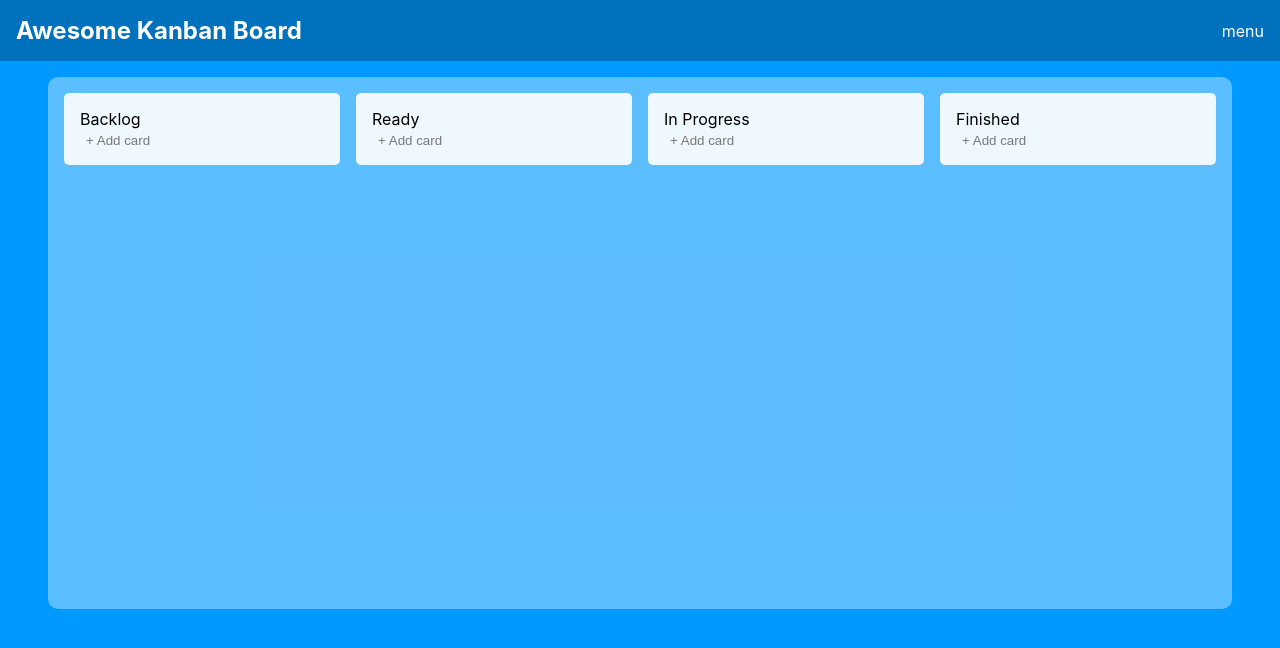
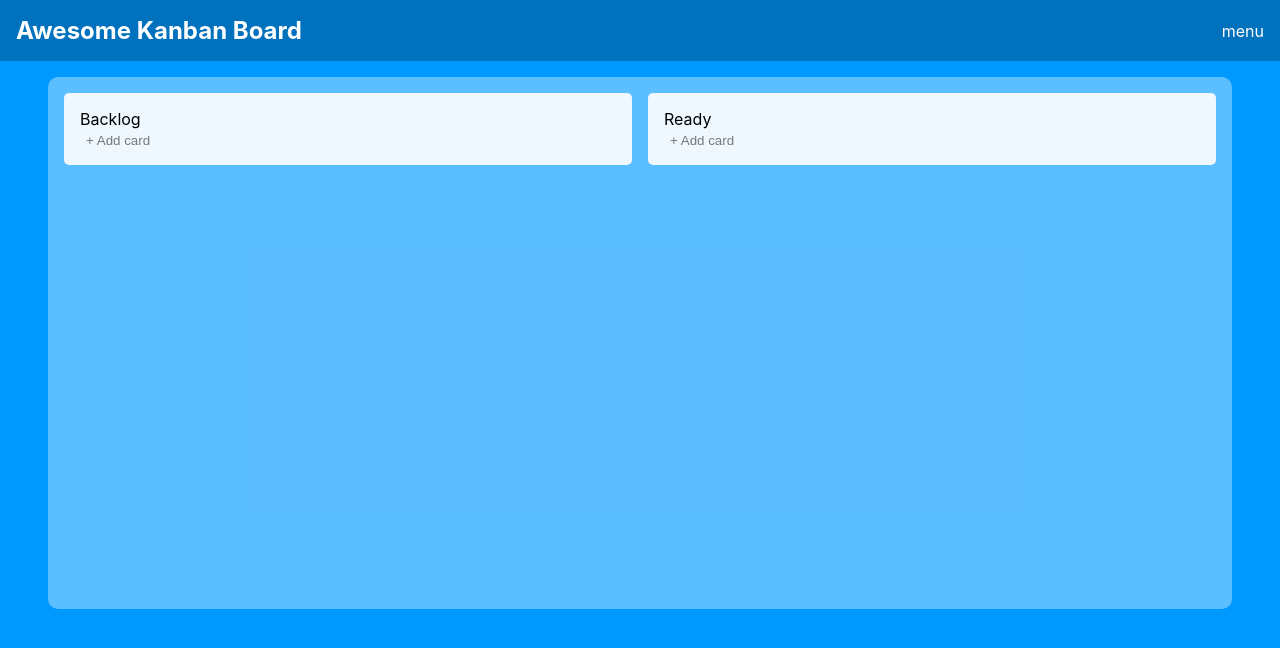
Before and after one commit to avkravchenko/kanban-board, a React (Create React App) app in the folder my-kanban-board/: page / in a window 1280 px wide. Shown: the top 648 px of the page. Built offline with nearby package versions, Linux system fonts and the light colour scheme.

Commit message:
need to find out how to change localstorage for c2

```diff
--- a/my-kanban-board/src/Components/main-folder/Main.js
+++ b/my-kanban-board/src/Components/main-folder/Main.js
@@ -1,25 +1,27 @@
-import React from "react";
+import React, { useEffect, useState } from "react";
 import './main.scss'
-import Column from "./columns-folder/Column";
+import Column1 from "./columns-folder/Column1";
+import uuid from "react-uuid";
+import Column2 from "./columns-folder/Column2";
 
-const columns = [
+/* const columns = [
     {title: "Backlog", id: "1"},
     {title: "Ready", id: "2"},
     {title: "In Progress", id: "3"},
     {title: "Finished", id: "4"},
-]
+] */
 
 
 const Main = () => {
+
     return (
         <>
             <main>
                 <div className="main__content">
-                    {columns.map(column => {
-                        return (
-                            <Column id={column.id} key={column.id} title={column.title} />
-                        )
-                    })}
+                    <Column1  id={"1"}  title={"Backlog"} />
+                    <Column2  id={"2"}  title={"Ready"} />
+                    {/* <Column3 id={"3"} key={uuid()} title={"In Progress"} />
+                    <Column4 id={"4"} key={uuid()} title={"Finished"} /> */}
                 </div>
             </main>
         </>
--- a/my-kanban-board/src/Components/main-folder/columns-folder/Card.js
+++ b/my-kanban-board/src/Components/main-folder/columns-folder/Card.js
@@ -1,6 +1,6 @@
 import React from "react";
 import './card.scss'
-import uuid from "react-uuid";
+
 
 const Card = ({card}) => {
     return (
--- a/my-kanban-board/src/Components/main-folder/columns-folder/Column.js
+++ /dev/null
@@ -1,53 +0,0 @@
-import React, { useState } from "react";
-import './column.scss';
-import './addCardBtn.scss';
-import './submitCardBtn.scss';
-import TaskInput from "./TaskInput";
-import Card from "./Card";
-import uuid from "react-uuid";
-
-
-const Column = ({id, title}) => {
-    const [showInput, setShowInput] = useState(false)
-    const [showSubmitBtn, setShowSubmitBtn] = useState(false)
-    const [cardsArray, setCardsArray] = useState([])
-    const [inputValue, setInputValue] = useState('')
-
-
-
-    const handleClick = () => {
-        setShowInput(!showInput)
-    }
-
-    const handleInput = (input) => {
-        input ? setShowSubmitBtn(true) : setShowSubmitBtn(false);
-        if (input !== ''){
-            setInputValue(input)
-        }
-
-    }
-
-    const handleSubmit = (event) => {
-        event.preventDefault();
-        if (inputValue.trim() !== '') {
-          setCardsArray(cardsArray => [...cardsArray, {id: uuid(), card: inputValue}]);
-        }
-        setInputValue('');
-        setShowSubmitBtn(false);
-      }
-
-    return (
-        <form id={id} className="main__content__column" onSubmit={handleSubmit}>{title}
-            {cardsArray.map(task => {
-                return <Card key={task.id} card={task.card} />
-            })}
-            {showInput ? <TaskInput value={inputValue} handleInput={handleInput} /> : null}
-            {showSubmitBtn ?
-                <div><button type="submit" className="main__content__sbmt-btn">Submit</button></div> :
-                <div><button onClick={handleClick} className="main__content__add-btn">+ Add card</button></div>
-            }
-        </form>
-    )
-}
-
-export default Column;
--- /dev/null
+++ b/my-kanban-board/src/Components/main-folder/columns-folder/Column1.js
@@ -0,0 +1,75 @@
+import React, { useEffect, useState } from "react";
+import './column.scss';
+import './addCardBtn.scss';
+import './submitCardBtn.scss';
+import TaskInput from "./TaskInput";
+import Card from "./Card";
+import uuid from "react-uuid";
+
+
+const Column1 = ({id, title }) => {
+    const [showInput, setShowInput] = useState(false)
+    const [showSubmitBtn, setShowSubmitBtn] = useState(false)
+    const [cardsArray, setCardsArray] = useState([])
+    const [inputValue, setInputValue] = useState('')
+
+    useEffect(() => {
+        const cardsJSON = localStorage.getItem("myObject");
+        if (cardsJSON) {
+            setCardsArray(JSON.parse(cardsJSON));
+        }
+    }, []);
+
+
+
+    const handleClick = () => {
+        setShowInput(!showInput)
+
+    }
+
+    const handleInput = (input) => {
+        input ? setShowSubmitBtn(true) : setShowSubmitBtn(false);
+        setInputValue(input)
+
+    }
+
+    const handleSubmit = (event) => {
+        event.preventDefault();
+        if (inputValue.trim() !== '') {
+          setCardsArray(cardsArray => [...cardsArray, {id: uuid(), card: inputValue, status: "Backlog"}]);
+        }
+
+        const newCard = {
+            id: uuid(),
+            card: inputValue,
+            status: "Backlog"
+        }
+
+        const newCardsArray = [...cardsArray, newCard];
+        localStorage.setItem("myObject", JSON.stringify(newCardsArray));
+
+        setInputValue('');
+        setShowSubmitBtn(false);
+      }
+
+
+
+    return (
+        <form id={id} className="main__content__column" onSubmit={handleSubmit}>{title}
+            {cardsArray.map(task => task.status === "Backlog" ? <Card key={task.id} card={task.card} /> : null)}
+
+
+            { showInput ?
+                <TaskInput cardsArray={cardsArray} title={title} value={inputValue} handleInput={handleInput} /> :
+                null
+            }
+
+            { showSubmitBtn ?
+                <div><button type="submit" className="main__content__sbmt-btn">Submit</button></div> :
+                <div><button key={uuid()} onClick={handleClick} className="main__content__add-btn">+ Add card</button></div>
+            }
+        </form>
+    )
+}
+
+export default Column1;
--- /dev/null
+++ b/my-kanban-board/src/Components/main-folder/columns-folder/Column2.js
@@ -0,0 +1,57 @@
+import React, { useState } from "react";
+import TaskSelect from "./TaskSelect";
+import Card from "./Card";
+import uuid from "react-uuid";
+
+
+const Column2 = ({title }) => {
+
+    const [isClicked, setIsClicked] = useState(false)
+    const [showCard, setShowCard] = useState(false)
+    const [selectedValue, setSelectedValue] = useState([])
+    const cardsLS = JSON.parse(localStorage.getItem("myObject"));
+
+    console.log(selectedValue)
+
+    const handleClick = () => {
+        setIsClicked(!isClicked)
+    }
+
+    const handleSubmit = (e) => {
+        e.preventDefault()
+        setShowCard(true)
+    }
+
+    const getSelectedValue = (value) => {
+        setSelectedValue(selectedValue => [...selectedValue, {id: uuid(), card: value, status: "Ready"}])
+        console.log(selectedValue)
+        const cardsJSON = localStorage.getItem("myObject");
+        const cardsArray = JSON.parse(cardsJSON); // Parse JSON string into an array of objects
+        cardsArray.forEach(elem => (elem.card === value) ? elem.status = "Ready" : elem.status = "Backlog"); // Use forEach() method to modify each object in the array
+        console.log("this is text", cardsArray);
+        localStorage.setItem("myObject", JSON.stringify(cardsArray)); // Save the array back to the local storage
+    }
+
+
+
+    return (
+        <form onSubmit={handleSubmit} className="main__content__column">{title}
+            {selectedValue.map(value => {
+                return (
+                    <Card key={uuid()} card={value.card}/>
+                )
+            })}
+
+            { isClicked ?
+                <TaskSelect getSelectedValue={getSelectedValue}  cardsLS={cardsLS} /> :
+                null
+            }
+
+            <div><button onClick={handleClick} className="main__content__add-btn">+ Add card</button></div>
+
+
+        </form>
+    )
+}
+
+export default Column2
--- a/my-kanban-board/src/Components/main-folder/columns-folder/TaskInput.js
+++ b/my-kanban-board/src/Components/main-folder/columns-folder/TaskInput.js
@@ -1,13 +1,14 @@
 import React, { useState } from "react";
 import './card.scss'
 
-const TaskInput = ({handleInput, value}) => {
-    const [cardText, setCardText] = useState('');
+const TaskInput = ({handleInput, value }) => {
+
+    const [tasks, setTasks] = useState([])
 
     const handleChange = (event) => {
         const text = event.target.value;
-        setCardText(text);
         handleInput(text);
+        setTasks([...tasks, value]);
       }
 
     return (
--- /dev/null
+++ b/my-kanban-board/src/Components/main-folder/columns-folder/TaskSelect.js
@@ -0,0 +1,29 @@
+import React, { useState } from "react";
+import uuid from "react-uuid";
+
+const TaskSelect = ({cardsLS, getSelectedValue}) => {
+
+    const [selected, setSelected] = useState('')
+
+    const handleSelectChange = (e) => {
+        const selectedValue = e.target.value;
+        setSelected(selectedValue)
+        getSelectedValue(selectedValue)
+    }
+
+    return (
+        <div className="card">
+            <select onChange={handleSelectChange} value={selected}>
+                <option key={uuid()} value={""}>{""}</option>
+
+                {cardsLS.map(card => {
+                    return (
+                        <option key={uuid()} value={card.card}>{card.card}</option>
+                    )
+                })}
+            </select>
+        </div>
+    )
+}
+
+export default TaskSelect
```
Also changed, not shown: my-kanban-board/src/Components/main-folder/columns-folder/Column3.js (added), my-kanban-board/src/Components/main-folder/columns-folder/Column4.js (added).
